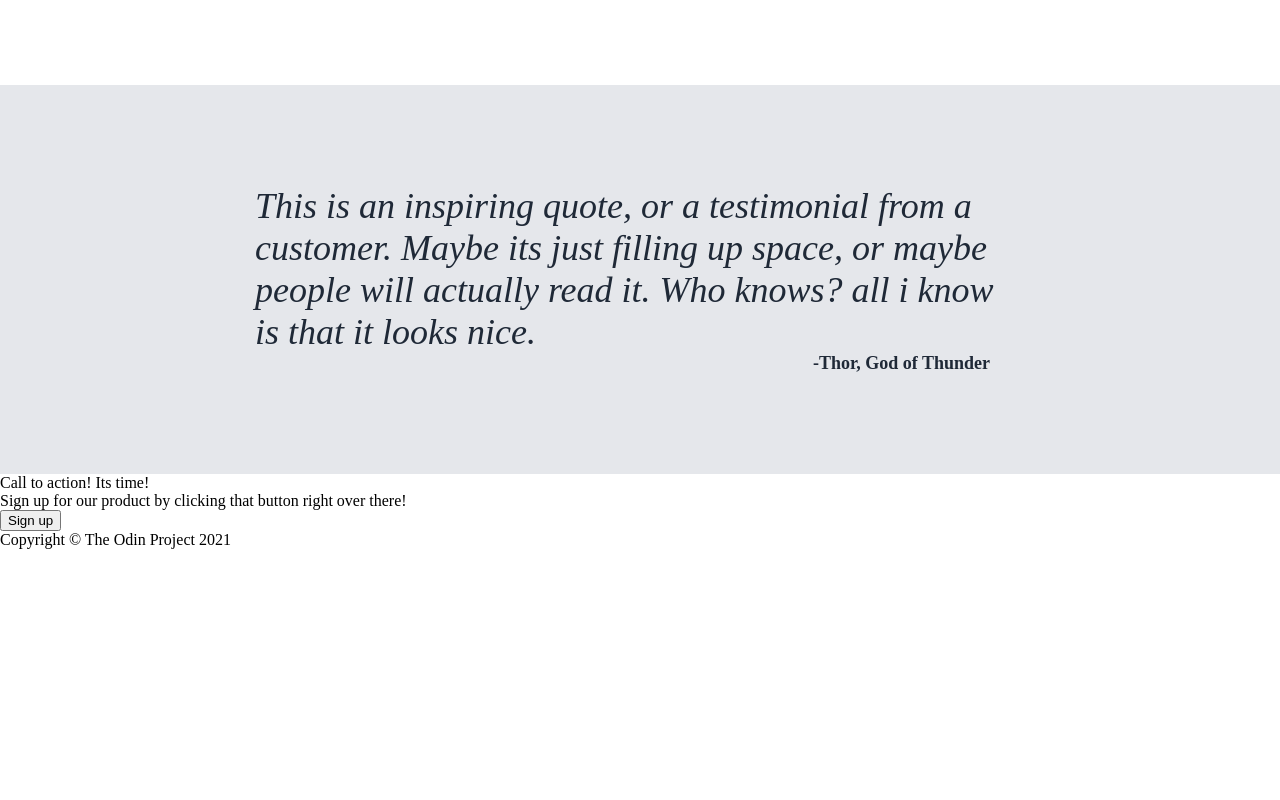
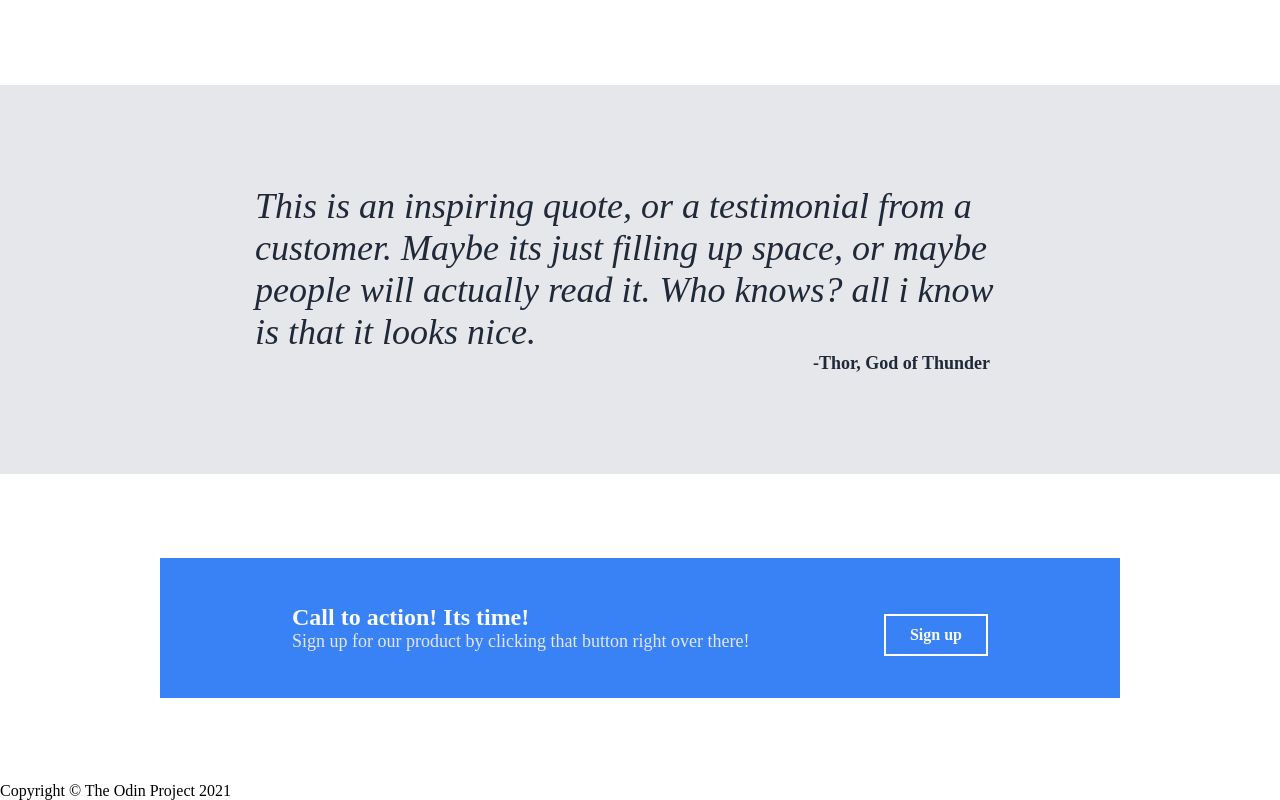
Before and after one commit to DawsonHanson/Landing-Page, a plain HTML site: page index.html in a window 1280 px wide. Shown: the part 815-1615 px from the top of the page. Before the commit the page ends 1364 px from the top, so only its background shows below. Drawn offline with Linux system fonts and the light colour scheme.

Commit message:
Edit index.html & styles.css File
Compressed and added css elements. Positioned forth segment on
landing page.

```diff
--- a/index.html
+++ b/index.html
@@ -29,7 +29,7 @@
             under the main title. Its a smaller font and the
             color is lower contrast.
           </div>
-          <div class="button-box">
+          <div class="flex">
             <div class="button">Sign up</div>
           </div>
         </div>
@@ -72,13 +72,23 @@
       </div>
   </div>
 
-    <div class="xxx">
-      <div>Call to action! Its time!</div>
-      <div>Sign up for our product by clicking
-        that button right over there!
+    <div class="background-white">
+      <div class="container5">
+        <div class="blue-box">
+          <div class="group3">
+            <div class="header-text3">Call to action! Its time!</div>
+            <div class="sub-text">Sign up for our product by clicking
+              that button right over there!
+            </div>
+          </div>
+         <div class="flex">
+            <div class="button2">Sign up</button>
+          </div>
+
+        </div>
       </div>
-      <button>Sign up</button>
     </div>
+
 
     <div>Copyright &copy; The Odin Project 2021 </div>
 </body>
--- a/styles.css
+++ b/styles.css
@@ -26,9 +26,13 @@ a {
   color: #f9faf8;
 }
 
-.header-text {
+.header-text, .header-text3 {
   font-size: 24px;
   color: #f9faf8;
+}
+
+.header-text3 {
+  font-weight: bold;
 }
 
 .header-text2 {
@@ -38,10 +42,6 @@ a {
   text-align: center;
   margin-top: 30px;
   margin-bottom: 50px;
-}
-
-.background-lightblue {
-  background-color: #3882f6;
 }
 
 .background-blue {
@@ -95,6 +95,10 @@ a {
 }
 
 .group {
+  width: 460px;
+}
+
+.group, .group3 {
   display: flex;
   flex-direction: column;
   width: 460px;
@@ -111,16 +115,36 @@ a {
   gap: 8px;
 }
 
-.button-box {
+.group3 {
+  display: flex;
+  flex-direction: column;
+}
+
+.flex {
   display: flex;
 }
 
-.button {
+.blue-box {
+  display: flex;
+  justify-content: space-evenly;
+  align-items: center;
+  background-color: #3882f6;
+  width: 960px;
+  height: 140px;
+  margin-top: 84px;
+  margin-bottom: 84px;
+}
+
+.button, .button2 {
   background-color: #3882f6;
   color: #f9faf8;
   padding: 10px 24px;
   margin-top: 14px;
   font-weight: bold;
+}
+
+.button2 {
+  border: 2px solid white;
 }
 
 .image-box {
@@ -131,36 +155,30 @@ a {
 }
 
 .container {
+  margin-top: 80px;
+}
+
+.container, .container2 {
   display: flex;
   justify-content: center;
+  flex: auto;
+  align-items: center;
   gap: 20px;
-  flex: auto;
-  margin-top: 80px;
-  margin-bottom: 100px;
-  align-items: center;
-}
-
-.container2 {
-  display: flex;
-  justify-content: center;
-  gap: 20px;
-  flex: auto;
   margin-bottom: 100px;
 }
 
 .container3 {
+  margin-top: 100px;
+}
+
+.container3, .container4, .container5{
   display: flex;
   align-items: center;
   justify-content: center;
   flex: auto;
-  margin-top: 100px;
 }
 
 .container4 {
-  display: flex;
-  align-items: center;
-  justify-content: center;
-  flex: auto;
   margin-bottom: 100px;
 }
 
```
